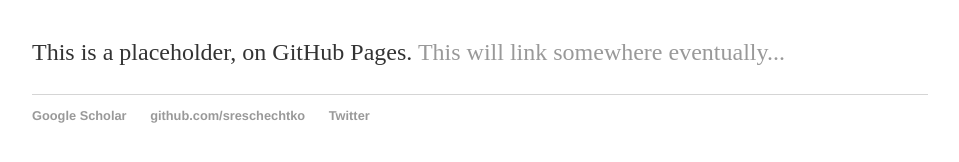
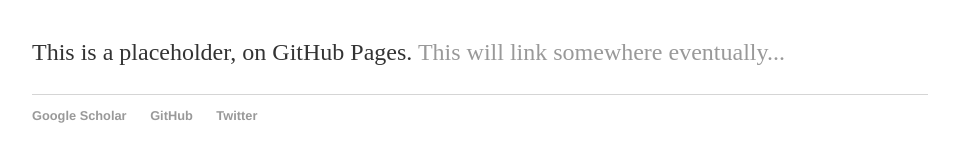
Before and after one commit to sreschechtko/sreschechtko.github.io, a Jekyll site: the page built from index.html, in a window 1280 px wide. Shown: the part 161-323 px from the top of the page, without its empty margins (160-1119 px from the left). Built offline with Jekyll 4.4.1, drawn with Linux system fonts in a browser that asks for light colours.

Commit message:
Update default.html

```diff
--- a/_layouts/default.html
+++ b/_layouts/default.html
@@ -21,7 +21,7 @@
 			<footer>
 	    		<ul>
 	        		<li><a href="https://scholar.google.com/citations?user=oxyl3i8AAAAJ&hl=en">Google Scholar</a></li>
-	        		<li><a href="https://github.com/sreschechtko">github.com/sreschechtko</a></li>
+	        		<li><a href="https://github.com/sreschechtko">GitHub</a></li>
 				<li><a href="https://twitter.com/res_chetko">Twitter</a></li>
 				</ul>
 			</footer>
```
